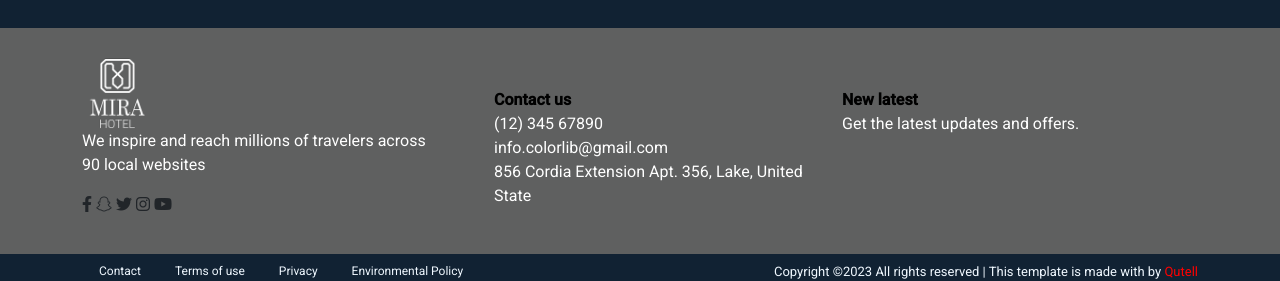
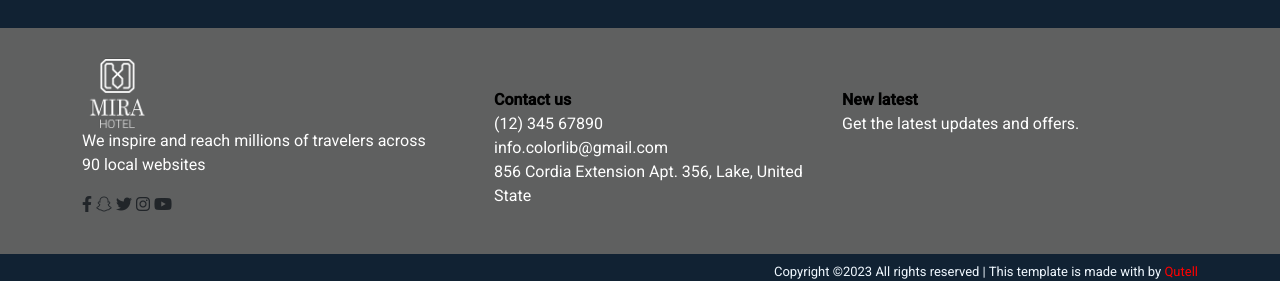
Before and after one commit to abduallahelbialy/project-hotel, a plain HTML site: page Aboutus.html in a window 1280 px wide. Shown: the part 1805-2086 px from the top of the page. Drawn offline with nearby package versions, Linux system fonts and the light colour scheme; some packages are replaced by stand-ins of ours; a script that the page names is missing.

Commit message:
footer-eidt

```diff
--- a/Aboutus.html
+++ b/Aboutus.html
@@ -300,12 +300,12 @@
         <div class="container">
             <div class="row">
                 <div class="col-lg ">
-                    <div class="ude ">
+                    <!-- <div class="ude ">
                         <a href="#">Contact</a>
                         <a href="#">Terms of use</a>
                         <a href="#">Privacy</a>
                         <a href="#">Environmental Policy</a>
-                    </div>
+                    </div> -->
                 </div>
                 <div class="col-lg ">
                     <div class="udee ">
```
Also changed, not shown: Rooms.html (+2 -2 lines), blog.html (+2 -2 lines), contact.html (+2 -2 lines), home.html (+2 -2 lines), server.html (+2 -2 lines).
